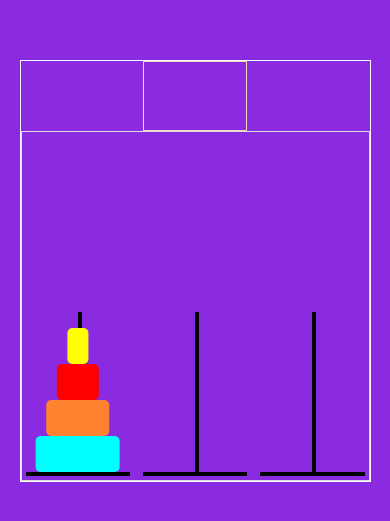
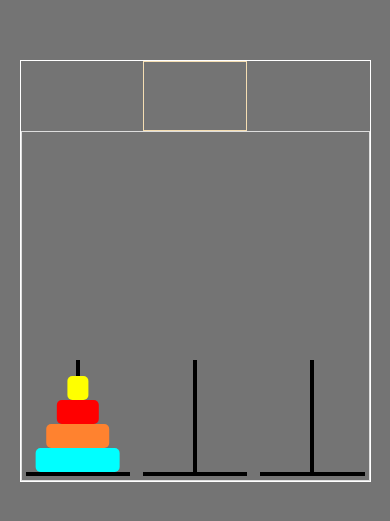
Before and after one commit to gustavopnunes/torre-de-hanoi, a plain HTML site: page index.html in a window 390 px wide. Shown: the part 151-672 px from the top of the page. Drawn offline with Linux system fonts and the light colour scheme.

Commit message:
add media queries

```diff
--- a/style.css
+++ b/style.css
@@ -5,10 +5,11 @@ html, body, div {
 }
 
 body {
-    background-color: blueviolet;
+    background-color: rgb(116, 116, 116);
     height: 100vh;
     display: flex;
     align-items: center;
+    overflow: hidden;
 }
 
 .container {
@@ -30,7 +31,6 @@ body {
     justify-content: center;
     align-items: center;
     border: 1px solid wheat;
-    position: relative;
 }
 
 .towers {
@@ -39,7 +39,6 @@ body {
     display: flex;
     justify-content: space-between;
     align-items: flex-end;
-    position: relative;
     border: 1px solid rgb(221, 221, 221)
 }
 
@@ -57,17 +56,18 @@ body {
 
 .tower::before {
     content: "";
-    height: 160px;
+    height: 112px;
     border-left: 4px solid black;
     position: absolute;
     bottom: 0;
     left: 50%;
+    transform: translate(-50%);
 }
 
 .disk {
     margin-right: 50%;
-    height: 36px;
     transform: translate(50%);
+    height: 24px;
     border-radius: 5px;
 }
 
@@ -90,3 +90,13 @@ body {
     width: 80%;
     background-color: aqua;
 }
+
+@media (min-width: 720px) {
+    .disk {
+        height: 32px;
+    }
+
+    .tower::before {
+        height: 152px;
+    }
+}
```
